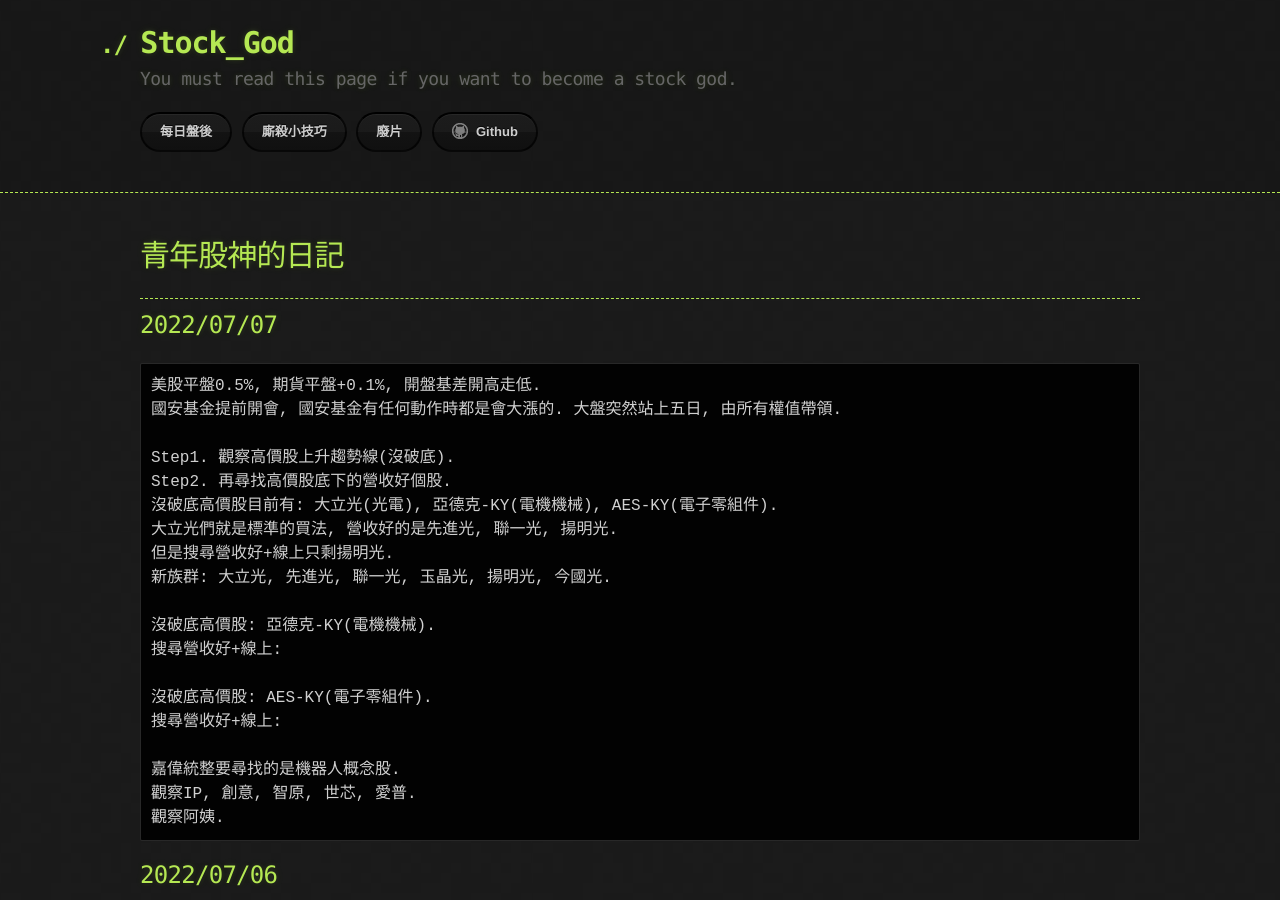
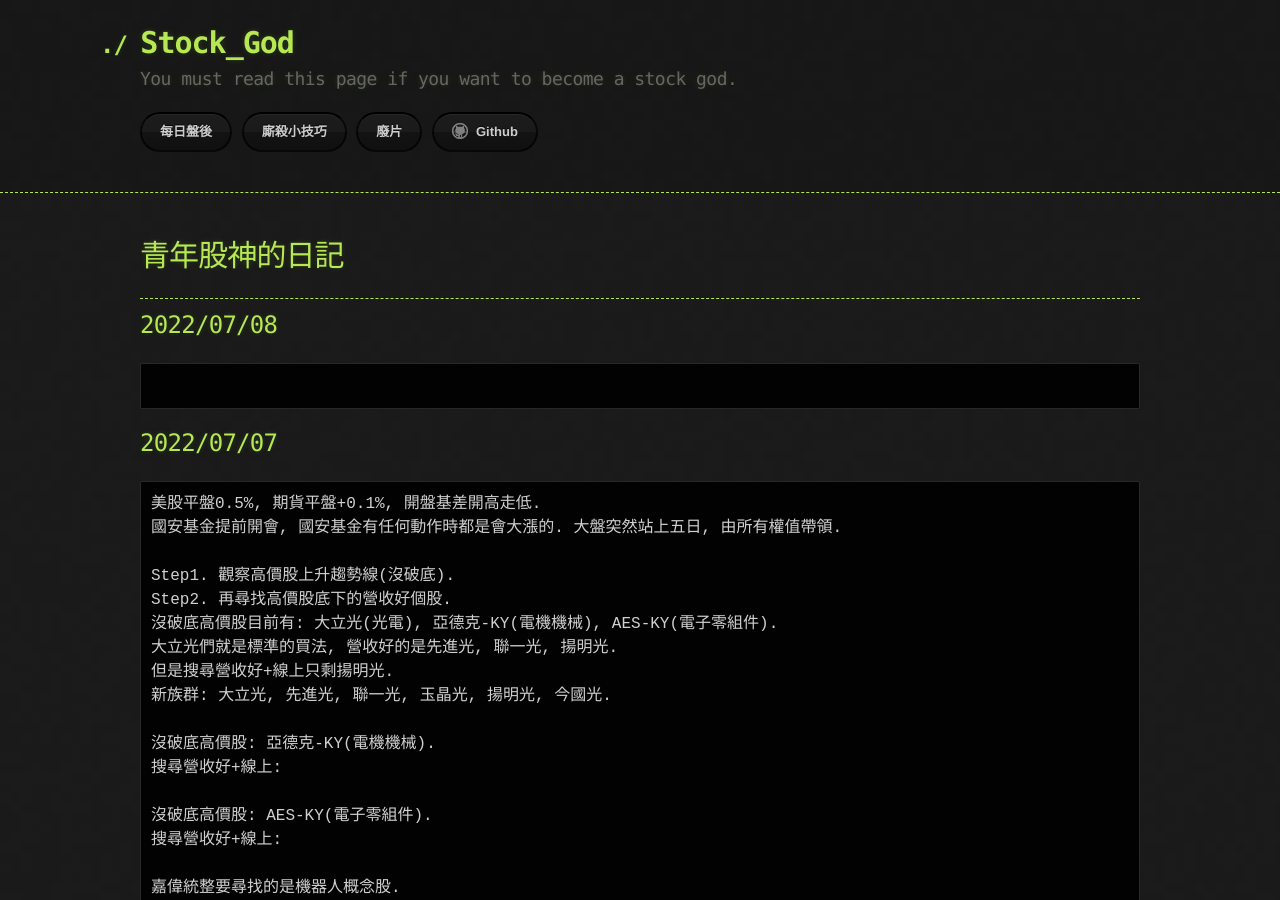
Before and after one commit to lepg5487/Stock_God, a Jekyll site: the page built from index.md, in a window 1280 px wide and 900 px high. Built offline with Jekyll 4.4.1, drawn with Linux system fonts in a browser that asks for light colours; our own code applies the rules of GitHub Pages for plain Markdown files.

Commit message:
Update index.md

````diff
--- a/index.md
+++ b/index.md
@@ -5,6 +5,11 @@ layout: testlayouts
 # 青年股神的日記
 
 ---
+
+## 2022/07/08
+```
+
+```
 
 ## 2022/07/07
 ```
````
